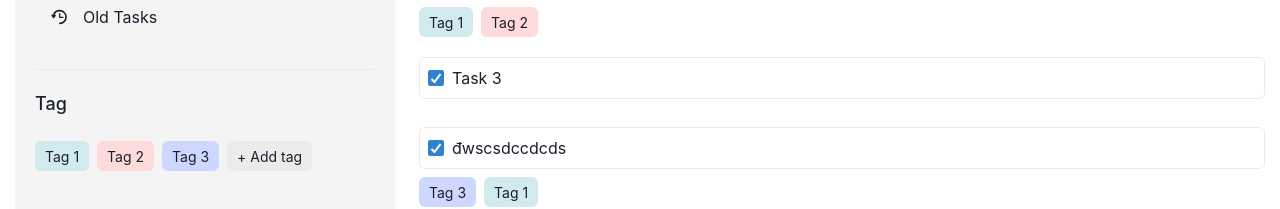
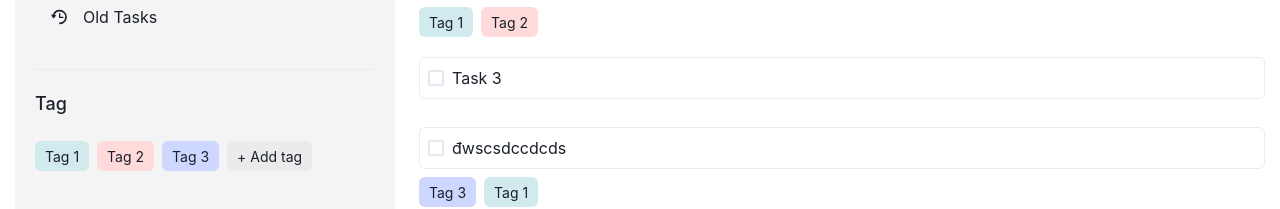
Before and after one commit to chotr/HachiumTest, a React (Create React App) app: page / in a window 1280 px wide. Shown: the part 344-553 px from the top of the page. Built offline with nearby package versions, Linux system fonts and the light colour scheme; data requests are answered from the project's data file.

Commit message:
fix today v1

```diff
--- a/db.json
+++ b/db.json
@@ -60,7 +60,7 @@
       "id": "3",
       "title": "Task 3",
       "content": "",
-      "completed": true,
+      "completed": false,
       "date": "2024-10-07",
       "checkedTime": "2024-10-07T09:30:00Z",
       "tag": []
@@ -69,7 +69,7 @@
       "id": "9769",
       "title": "đwscsdccdcds",
       "content": "",
-      "completed": true,
+      "completed": false,
       "date": "2024-10-07",
       "tag": [
         "90e2",
--- a/src/Pages/today.tsx
+++ b/src/Pages/today.tsx
@@ -18,6 +18,7 @@ export default function Today() {
     "all"
   );
   const [tasks, setTasks] = useState<Task[]>([]);
+  const queryClient = useQueryClient();
 
   // Fetch danh sách tasks với query key 'tasks'
   const { data: tasksList, isLoading, error } = useQuery('tasks', async () => {
@@ -33,6 +34,7 @@ export default function Today() {
 
   // Filter tasks
   const filteredTasks = tasks.filter((task) => {
+    queryClient.invalidateQueries("tasks");
     if (filter === "completed") return task.completed;
     if (filter === "incomplete") return !task.completed;
     return true;
--- a/src/component/taskItem.tsx
+++ b/src/component/taskItem.tsx
@@ -10,7 +10,7 @@ import {
 import { useEffect, useState } from "react";
 import api from "../mockApi";
 import formatCustomDate from "../Utils/formatTime";
-import { useQuery } from "react-query";
+import { useQuery, useQueryClient } from "react-query";
 
 interface Task {
   id: string;
@@ -36,6 +36,7 @@ export default function TaskItem({ task, index, dateTask }: TaskProps) {
   const [isChecked, setIsChecked] = useState(task.completed);
   const [tagsLits, setTagsLits] = useState<any[]>([]);
 
+  const queryClient = useQueryClient();
   const { data: tasksList } = useQuery("tasks", async () => {
     const response = await api.get("/tasks");
     const today = new Date().toISOString().split("T")[0];
@@ -64,6 +65,10 @@ export default function TaskItem({ task, index, dateTask }: TaskProps) {
     return response.data;
   });
 
+  useEffect(() => {
+    setIsChecked(task.completed);
+  }, []);
+
   const handleToggle = (index: number) => setShow(!show);
 
   // Toggle task completion
@@ -74,6 +79,7 @@ export default function TaskItem({ task, index, dateTask }: TaskProps) {
       const updatedTask = { ...task, completed: !task.completed };
       await api.put(`/tasks/${id}`, updatedTask);
       setIsChecked(!isChecked);
+      queryClient.invalidateQueries("tasks");
     }
   };
 
@@ -171,9 +177,8 @@ export default function TaskItem({ task, index, dateTask }: TaskProps) {
         )}
 
         <Flex w={"full"} flexWrap={"wrap"} gap={"8px"}>
-          {task.tag.map((itemTag: any) =>
-          {
-            const infoTag = tagsList.find(
+          {task.tag.map((itemTag: any) => {
+            const infoTag = tagsList?.find(
               (tagOther: any) => tagOther.id.trim() === itemTag
             );
 
@@ -194,14 +199,11 @@ export default function TaskItem({ task, index, dateTask }: TaskProps) {
             }
 
             return null;
-          }
-          )}
+          })}
         </Flex>
       </HStack>
     );
   }
-
-
 
   return (
     <HStack
```
